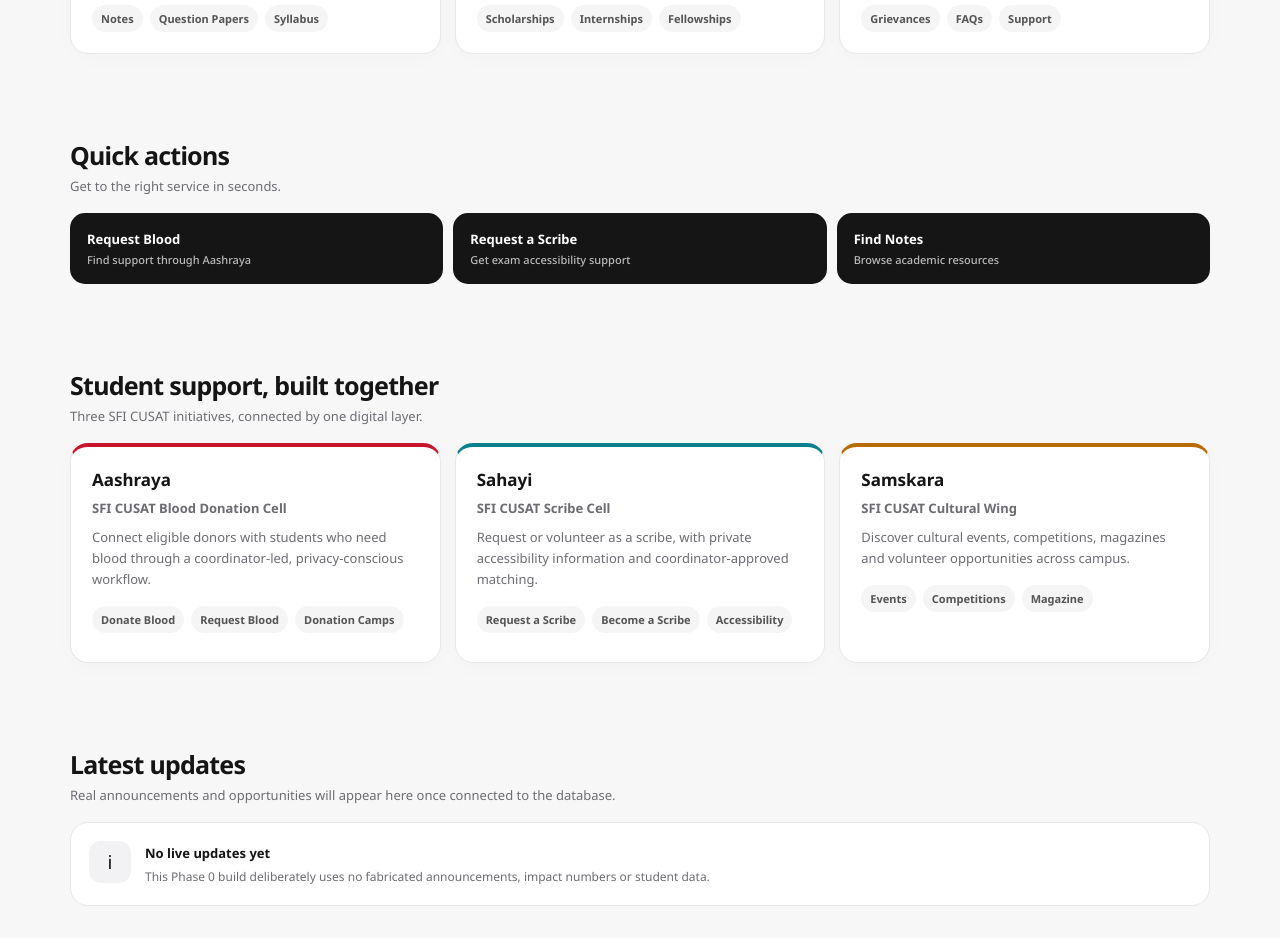
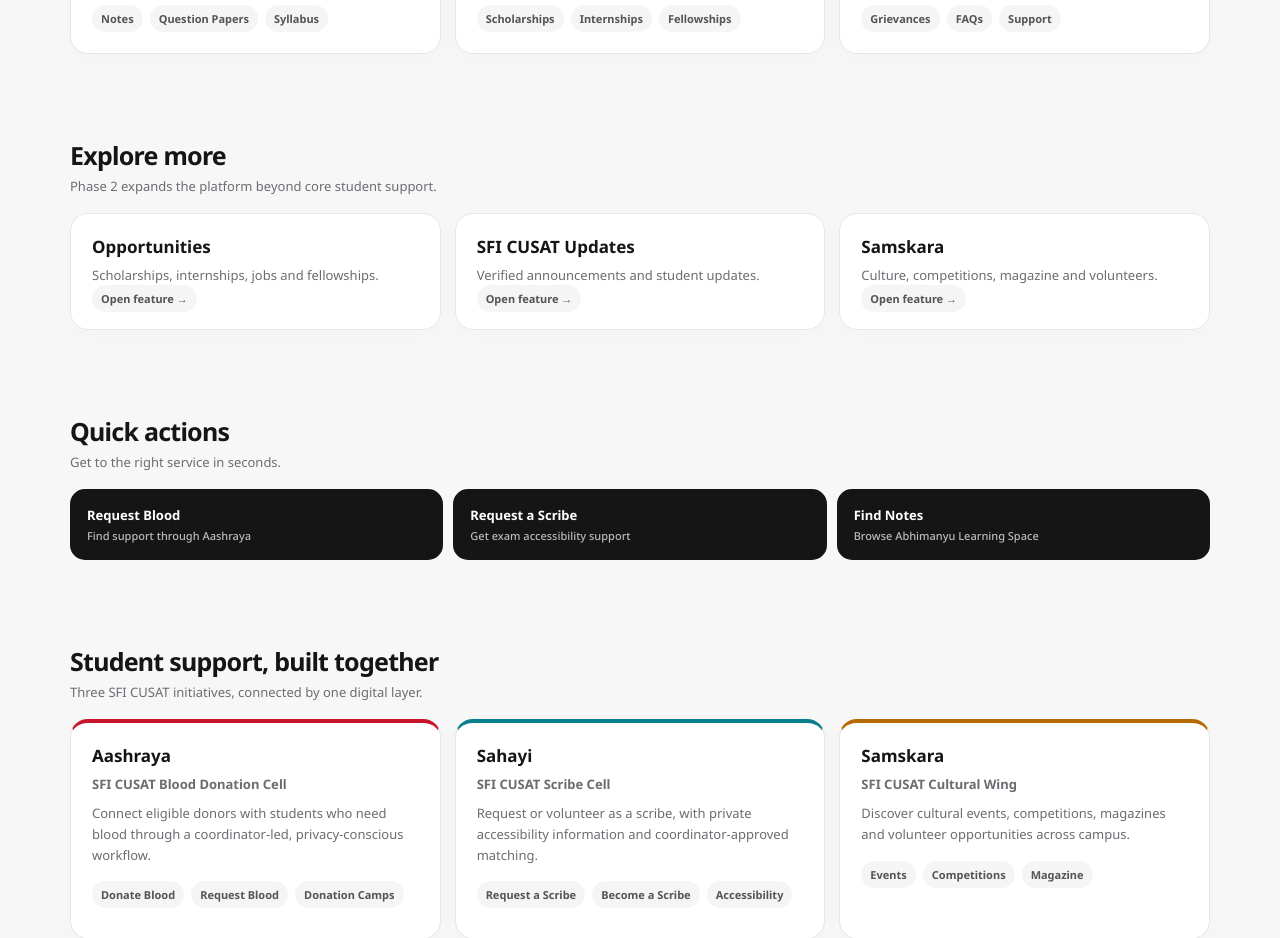
Before and after one commit to Com-Adarsh/Sficusatapp-, a Next.js app: page / in a window 1280 px wide. Shown: the part 820-1758 px from the top of the page. Built offline with nearby package versions, Linux system fonts and the light colour scheme.

Commit message:
Connect Phase 2 features from home

```diff
--- a/app/page.tsx
+++ b/app/page.tsx
@@ -1,4 +1,5 @@
 const pillars=[{icon:"▦",title:"Abhimanyu Learning Space",text:"Notes, question papers, syllabi and verified academic updates in one place.",tags:["Notes","Question Papers","Syllabus"]},{icon:"↗",title:"Opportunities",text:"Find scholarships, internships, jobs and fellowships with deadlines and verified links.",tags:["Scholarships","Internships","Fellowships"]},{icon:"?",title:"Helpdesk",text:"Raise student queries, access FAQs and follow support requests without losing the thread.",tags:["Grievances","FAQs","Support"]}];
+const phase2=[{title:"Opportunities",text:"Scholarships, internships, jobs and fellowships.",href:"/opportunities"},{title:"SFI CUSAT Updates",text:"Verified announcements and student updates.",href:"/updates"},{title:"Samskara",text:"Culture, competitions, magazine and volunteers.",href:"/samskara"}];
 const initiatives=[{c:"a",name:"Aashraya",label:"SFI CUSAT Blood Donation Cell",text:"Connect eligible donors with students who need blood through a coordinator-led, privacy-conscious workflow.",links:["Donate Blood","Request Blood","Donation Camps"]},{c:"s",name:"Sahayi",label:"SFI CUSAT Scribe Cell",text:"Request or volunteer as a scribe, with private accessibility information and coordinator-approved matching.",links:["Request a Scribe","Become a Scribe","Accessibility"]},{c:"m",name:"Samskara",label:"SFI CUSAT Cultural Wing",text:"Discover cultural events, competitions, magazines and volunteer opportunities across campus.",links:["Events","Competitions","Magazine"]}];
 
 export default function Home(){
@@ -7,7 +8,7 @@ export default function Home(){
  <main>
  <section className="hero"><div className="shell"><div className="eyebrow"><i className="dot"/> SFI CUSAT</div><h1>One platform for <em>student life.</em></h1><p>Access academic resources, opportunities, student support and culture — designed around the everyday needs of CUSAT students.</p><div className="actions"><a className="btn primary" href="#quick">Explore services</a><a className="btn" href="#about">About the platform</a></div></div></section>
  <section className="section" id="resources"><div className="shell"><div className="sectionhead"><div><h2>Start with what you need</h2><p>Fast access to the services students use most.</p></div></div><div className="grid3">{pillars.map(x=><article className="card" key={x.title}><div className="icon">{x.icon}</div><h3>{x.title}</h3><p>{x.text}</p><div className="chips">{x.tags.map(t=><span className="chip" key={t}>{t}</span>)}</div></article>)}</div></div></section>
- <section className="section" id="quick"><div className="shell"><div className="sectionhead"><div><h2>Quick actions</h2><p>Get to the right service in seconds.</p></div></div><div className="quick"><a href="#aashraya">Request Blood<span>Find support through Aashraya</span></a><a href="#sahayi">Request a Scribe<span>Get exam accessibility support</span></a><a href="#resources">Find Notes<span>Browse academic resources</span></a></div></div></section>
+ <section className="section" id="phase2"><div className="shell"><div className="sectionhead"><div><h2>Explore more</h2><p>Phase 2 expands the platform beyond core student support.</p></div></div><div className="grid3">{phase2.map(x=><a className="card" href={x.href} key={x.title}><h3>{x.title}</h3><p>{x.text}</p><span className="chip">Open feature →</span></a>)}</div></div></section><section className="section" id="quick"><div className="shell"><div className="sectionhead"><div><h2>Quick actions</h2><p>Get to the right service in seconds.</p></div></div><div className="quick"><a href="#aashraya">Request Blood<span>Find support through Aashraya</span></a><a href="#sahayi">Request a Scribe<span>Get exam accessibility support</span></a><a href="/resources">Find Notes<span>Browse Abhimanyu Learning Space</span></a></div></div></section>
  <section className="section" id="support"><div className="shell"><div className="sectionhead"><div><h2>Student support, built together</h2><p>Three SFI CUSAT initiatives, connected by one digital layer.</p></div></div><div className="grid3">{initiatives.map(x=><article className={`card initiative ${x.c}`} id={x.name.toLowerCase()} key={x.name}><h3>{x.name}</h3><p><strong>{x.label}</strong></p><p style={{marginTop:8}}>{x.text}</p><div className="chips">{x.links.map(t=><span className="chip" key={t}>{t}</span>)}</div></article>)}</div></div></section>
  <section className="section" id="updates"><div className="shell"><div className="sectionhead"><div><h2>Latest updates</h2><p>Real announcements and opportunities will appear here once connected to the database.</p></div></div><div className="notice"><div className="icon" style={{margin:0}}>i</div><div><strong>No live updates yet</strong><p>This Phase 0 build deliberately uses no fabricated announcements, impact numbers or student data.</p></div></div></div></section>
  <section className="section" id="about"><div className="shell"><div className="notice"><div className="icon" style={{margin:0}}>✓</div><div><strong>Open to all CUSAT students</strong><p>Student services such as blood support, scribe support, resources and helpdesk services are intended to be accessible to all CUSAT students regardless of affiliation or membership. SFI organisational updates remain separately labelled.</p></div></div></div></section>
```
